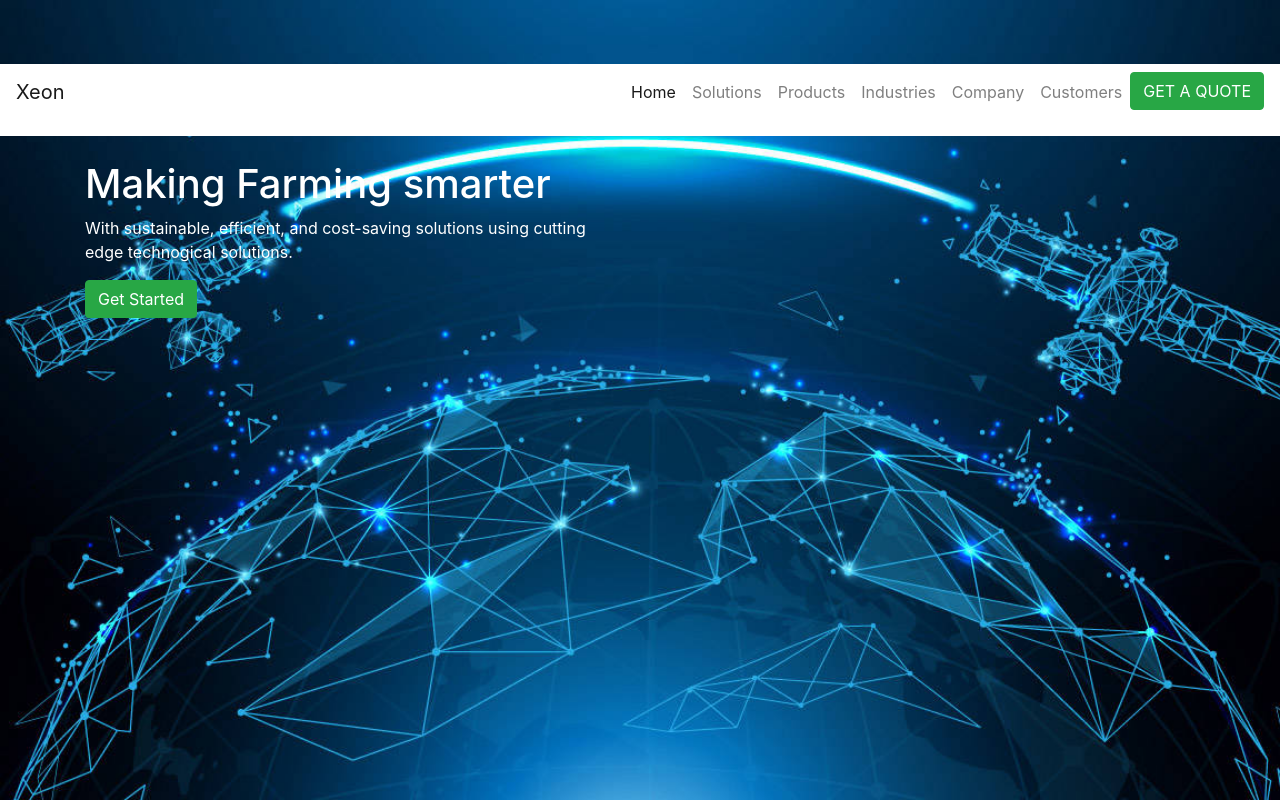
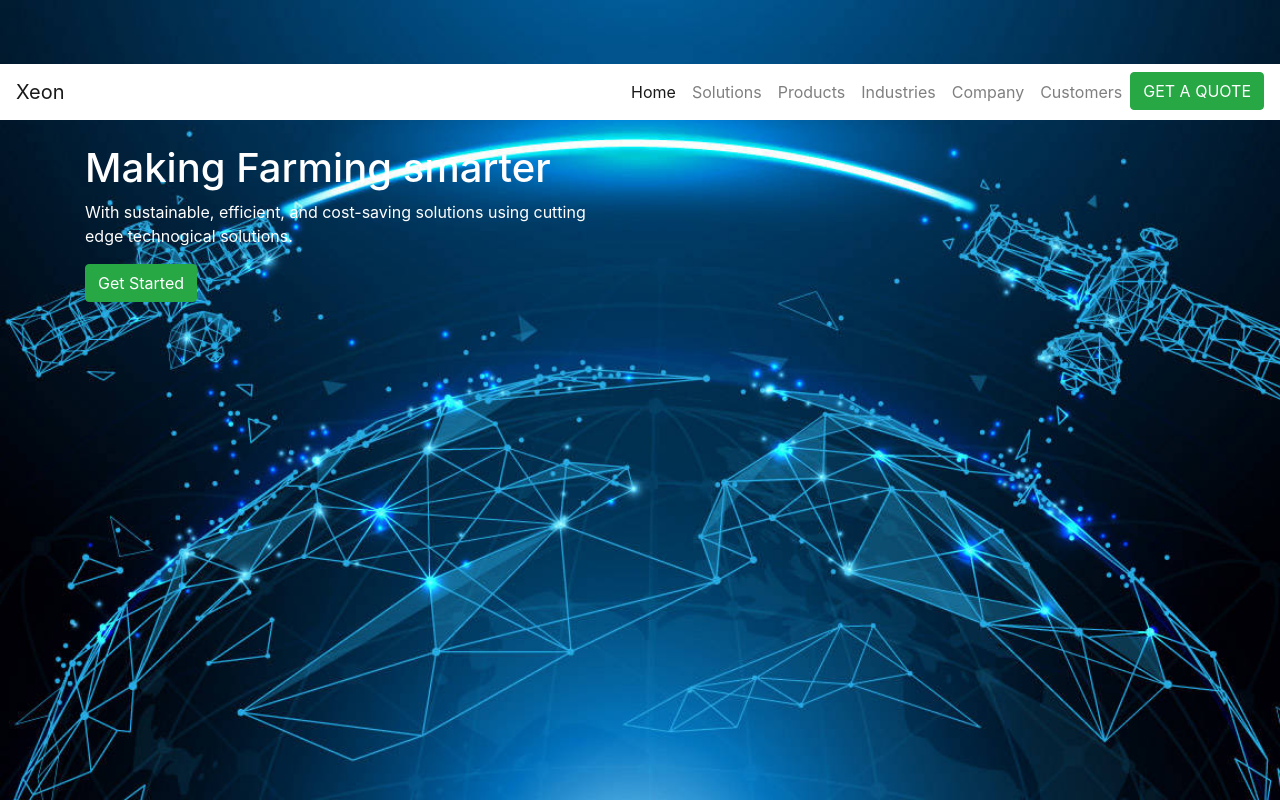
Before and after one commit to xeontechnology/alexanderkiyingi.github.io, a plain HTML site: page index.html in a window 1280 px wide. Shown: the top 802 px of the page. Drawn offline with nearby package versions, Linux system fonts and the light colour scheme.

Commit message:
index page nav bar updated

```diff
--- a/index.html
+++ b/index.html
@@ -30,7 +30,7 @@
 </head>
 <body>
 <div class="jumbotron jumbotron-fluid ">
-<nav class="navbar navbar-expand-sm bg-white navbar-light justify-content-center sticky-top pb-4">
+<nav class="navbar navbar-expand-sm bg-white navbar-light justify-content-center sticky-top">
   <!-- <a class="navbar-brand" href="index.html"><img class="rounded-circle" src="./images/Xeontech_logo.jpg" alt="" style="width:60px;"></a> -->
   <a class="navbar-brand text-strong" href="index.html">Xeon</a>
   <button class="navbar-toggler" type="button" data-toggle="collapse" data-target="#collapsibleNavbar">
```
